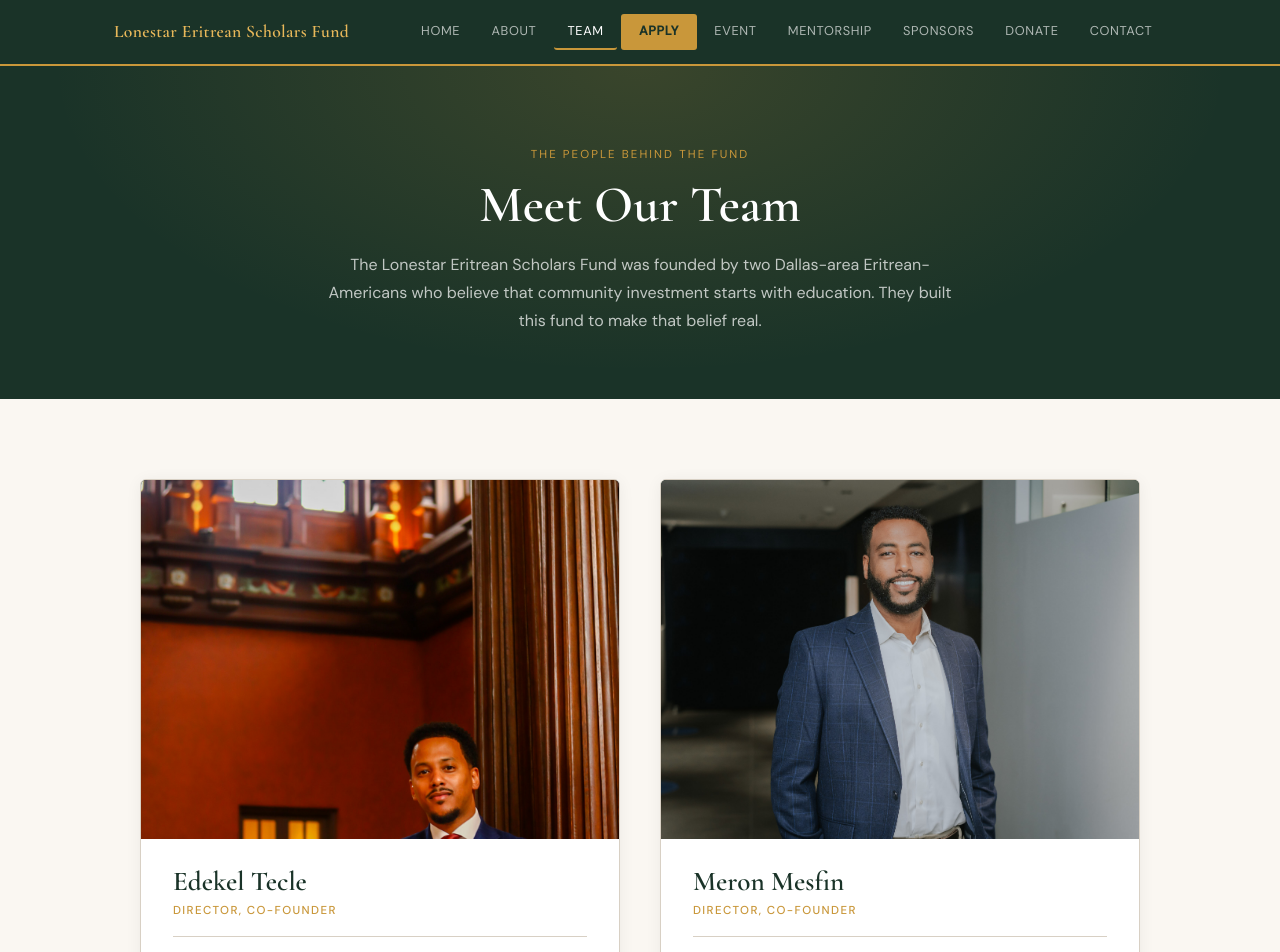
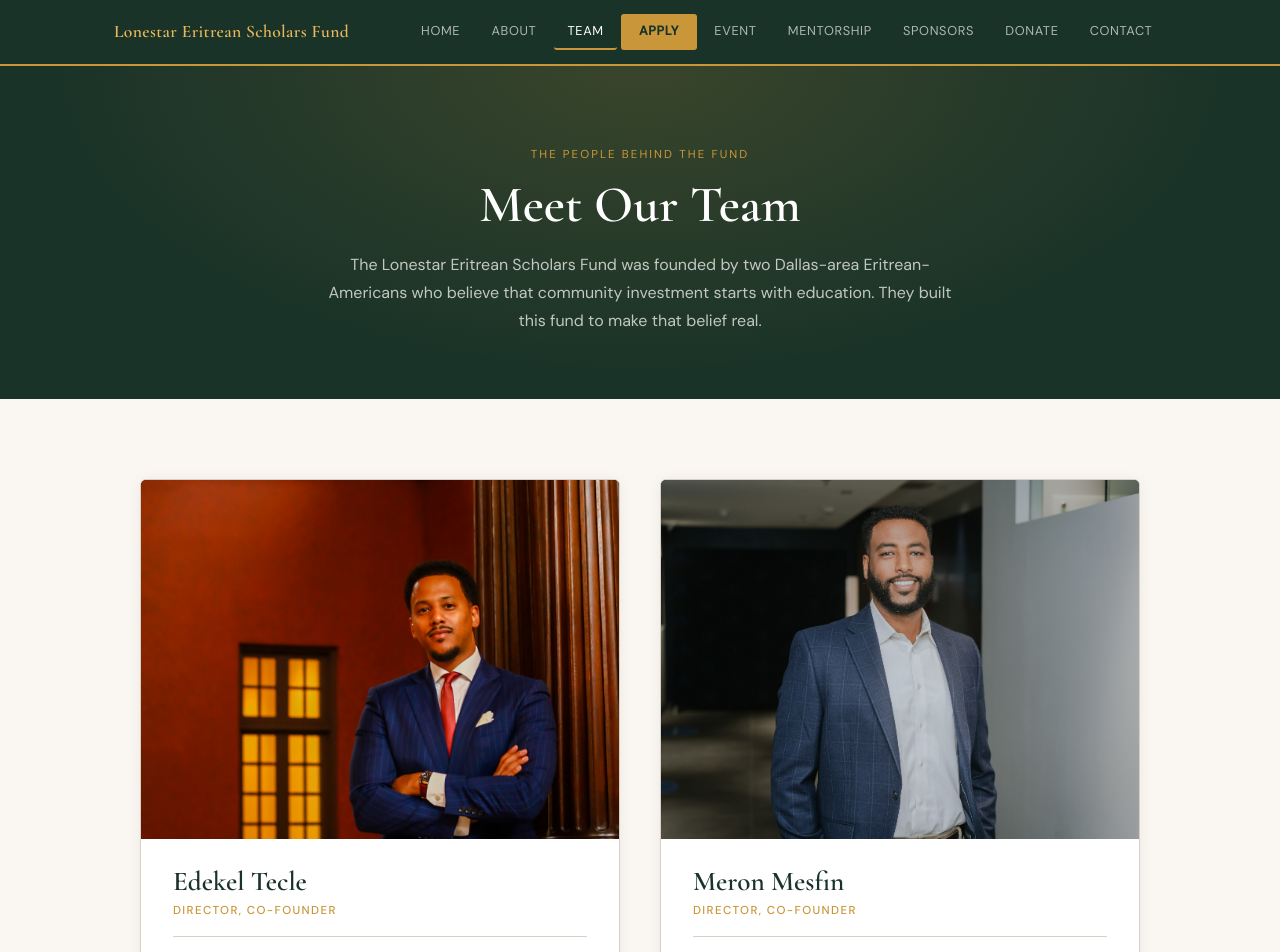
Before and after one commit to idrissae000/LESF, a Next.js app: page /team in a window 1280 px wide. Shown: the top 952 px of the page. Built offline with nearby package versions, Linux system fonts and the light colour scheme.

Commit message:
Reposition Eddy photo: 65% right, 70% down
https://claude.ai/code/session_0179TuePMQRtkFTQ4Y1frhKS

```diff
--- a/app/(site)/team/page.tsx
+++ b/app/(site)/team/page.tsx
@@ -5,7 +5,7 @@ export const metadata: Metadata = { title: 'Our Team — Lonestar Eritrean Schol
 const TEAM = [
   {
     photo: '/team/eddy.jpg',
-    photoPosition: '60% 25%',
+    photoPosition: '65% 70%',
     name: 'Edekel Tecle',
     title: 'Director, Co-Founder',
     bio: [
```
